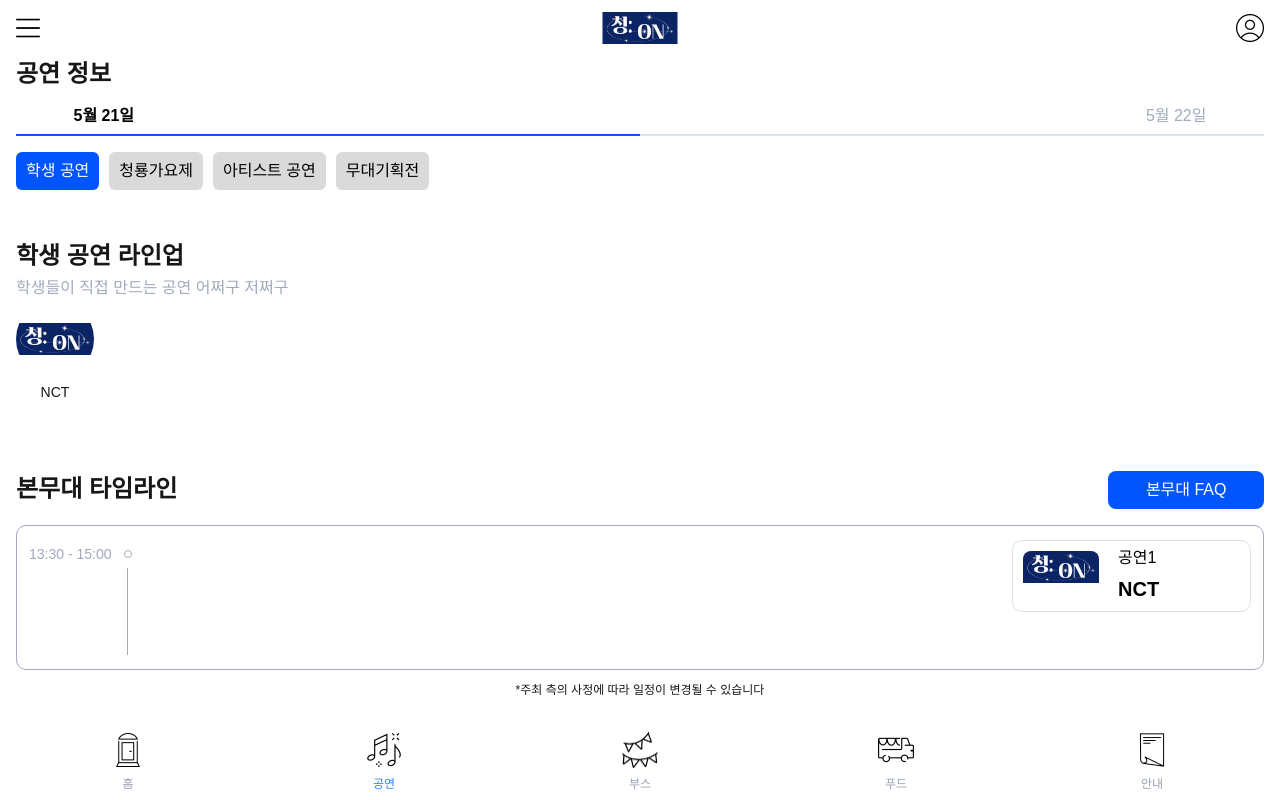
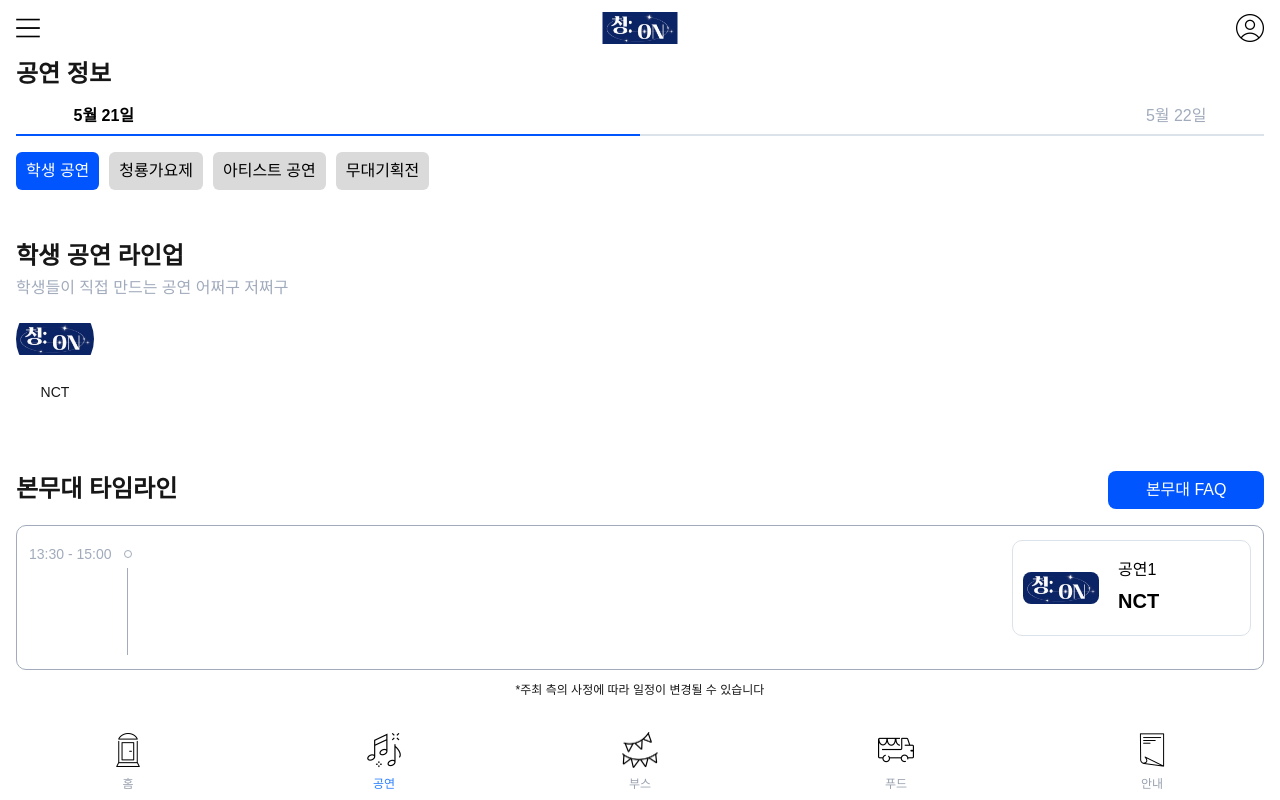
Before and after one commit to LUCAUS-Likelion14th/FrontEnd, a Next.js app: page /stage in a window 1280 px wide. Shown: the top 800 px of the page. Built offline with nearby package versions, Linux system fonts and the light colour scheme.

Commit message:
design: 타임라인 카드 min-height 설정 및 가운데 정렬

```diff
--- a/components/stage/TimelineCard.tsx
+++ b/components/stage/TimelineCard.tsx
@@ -17,7 +17,7 @@ export default function TimelineCard({
   return (
     <Link href="">
       <article
-        className={`flex gap-4.75 w-full min-w-59.75 p-2.5 rounded-[10px] cursor-pointer ${
+        className={`flex items-center gap-4.75 w-full min-w-59.75 min-h-24 p-2.5 rounded-[10px] cursor-pointer ${
           isActive ? "border-2 border-primary" : "border border-text-sub2"
         }`}
       >
```
